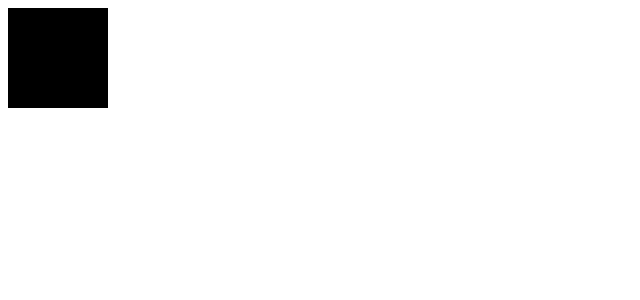
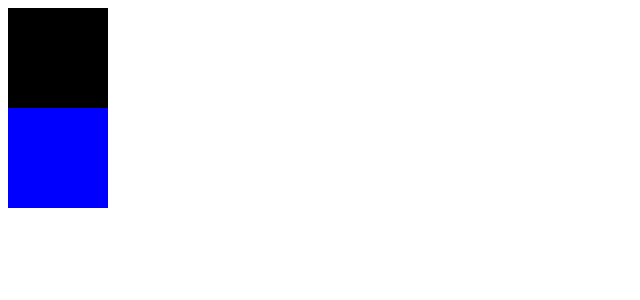
Before and after one commit to JakeGinnivan/emotion-types-sandbox, a React (Create React App) app: page / in a window 1280 px wide. Shown: the top 300 px of the page, without its empty margins (0-640 px from the left). Built offline with nearby package versions, Linux system fonts and the light colour scheme; the HTML template or start-up script is replaced by a standard one.

Commit message:
Added second component

```diff
--- a/src/App.tsx
+++ b/src/App.tsx
@@ -7,11 +7,18 @@ const StyledComponent = styled('div')({
   background: 'black'
 })
 
+const StyledComponent2 = styled('div')({
+  width: 100,
+  height: 100,
+  background: 'blue'
+})
+
 const App: React.FC = () => {
   return (
     <div className="App">
       <header className="App-header">
         <StyledComponent />
+        <StyledComponent2 />
       </header>
     </div>
   );
```
Also changed, not shown: 1 other file (tests, documents, lock files or other folders).
